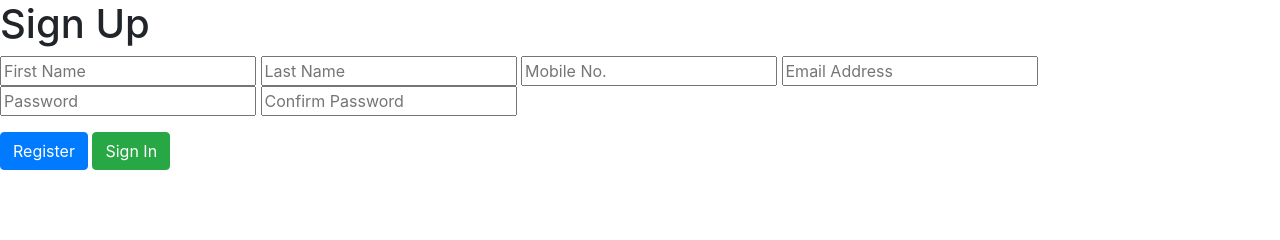
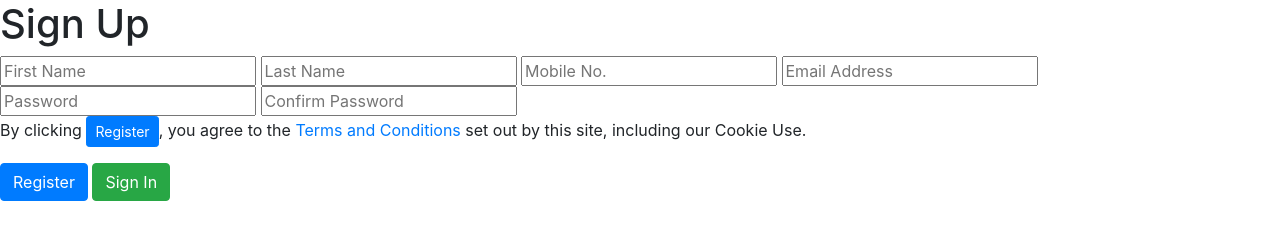
Before and after one commit to ahbenn86/signup-page, a plain HTML site: page index.html in a window 1280 px wide. Drawn offline with nearby package versions, Linux system fonts and the light colour scheme.

Commit message:
added terms & conditions

```diff
--- a/index.html
+++ b/index.html
@@ -10,6 +10,7 @@
       integrity="sha384-Gn5384xqQ1aoWXA+058RXPxPg6fy4IWvTNh0E263XmFcJlSAwiGgFAW/dAiS6JXm"
       crossorigin="anonymous"
     />
+    <link rel="stylesheet" href="styles.css"/>
     <title>Sign-Up</title>
   </head>
   <body>
@@ -28,7 +29,7 @@
 
         <input type="text" placeholder="Confirm Password" />
       </form>
-      <p></p>
+      <p>By clicking <button type="button" class="btn btn-primary btn-sm">Register</button>, you agree to the<a href="#"> Terms and Conditions</a> set out by this site, including our Cookie Use.</p>
       <button type="button" class="btn btn-primary">Register</button>
       <button type="button" class="btn btn-success">Sign In</button>
     </div>
```
